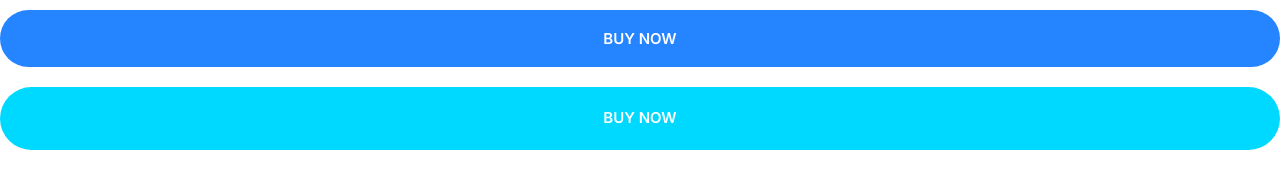
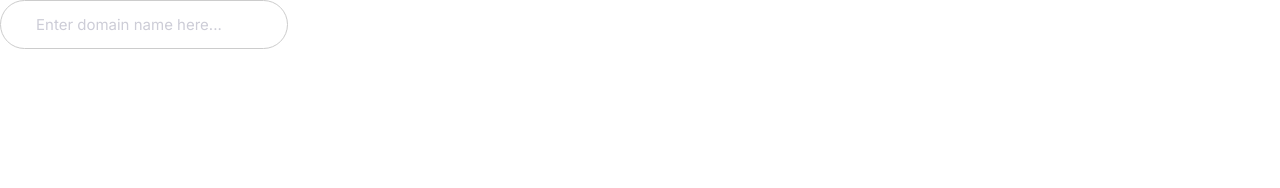
Before and after one commit to rgarza0416/Moshify, a plain HTML site: page index.html in a window 1280 px wide. Drawn offline with Linux system fonts and the light colour scheme.

Commit message:
built input components

```diff
--- a/css/styles.css
+++ b/css/styles.css
@@ -239,3 +239,23 @@ a {
 
     }
 }
+
+/* Inputs */
+.input {
+    border-radius: 30px;
+    border: 1px solid #ccc;
+    color: var(--color-headings);
+    font-size: 2rem;
+    outline: 0;
+    padding: 1.5rem 3.5rem;
+}
+
+::placeholder {
+    color: #cdcdd7;
+}
+
+@media screen and (min-width: 1024px) {
+    .input {
+        font-size: 1.5rem;
+    }
+}
--- a/index.html
+++ b/index.html
@@ -13,7 +13,6 @@
     <link rel="stylesheet" href="css/styles.css" />
   </head>
   <body>
-    <button class="btn btn--primary btn--block">Buy Now</button>
-    <a href="#" class="btn btn--secondary btn--block">Buy Now</a>
+    <input type="text" class="input" placeholder="Enter domain name here..." />
   </body>
 </html>
```
Also changed, not shown: components/inputs.html (added, +1 -0 lines).
